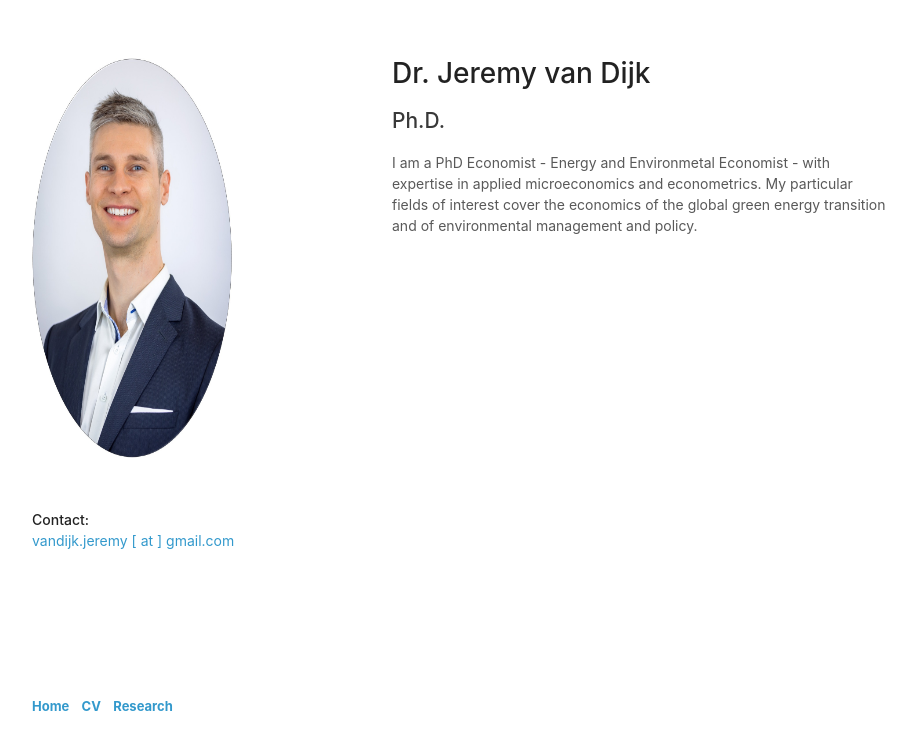
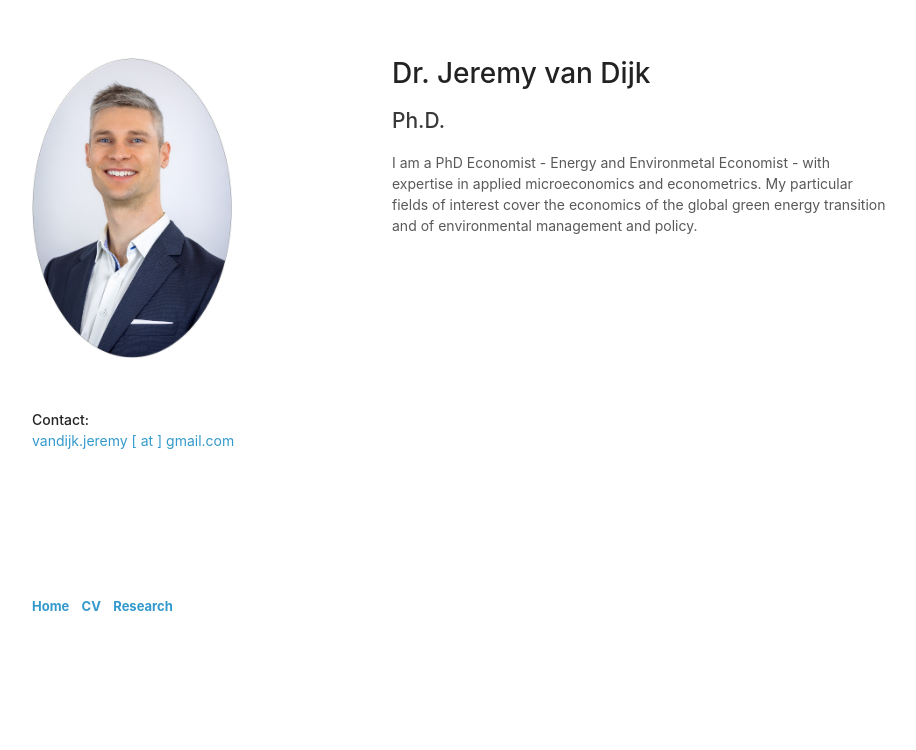
Before and after one commit to jeremyvandijk/jeremyvandijk.github.io, a plain HTML site: page index.html in a window 1280 px wide. Shown: the whole page, without its empty margins (178-1094 px from the left). Drawn offline with Linux system fonts and the light colour scheme; files that its build step writes are made by us from their sources.

Commit message:
Update index.html

```diff
--- a/index.html
+++ b/index.html
@@ -15,7 +15,7 @@
   <body>
     <div class="wrapper">
       <header>
-	        <img src="portrait_elipse.jpg" itemprop="image" width="200" height="400">
+	        <img src="portrait_elipse.jpg" itemprop="image" width="200" height="300">
 	    <br>
         <h1> <br> </h1>
 	      <p style="color:#808080"><strong>Contact:</strong> <br>
```
